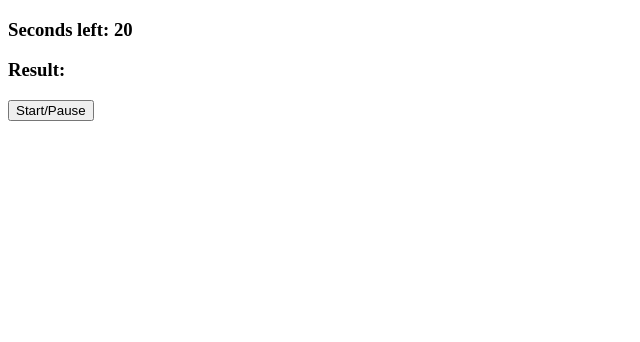
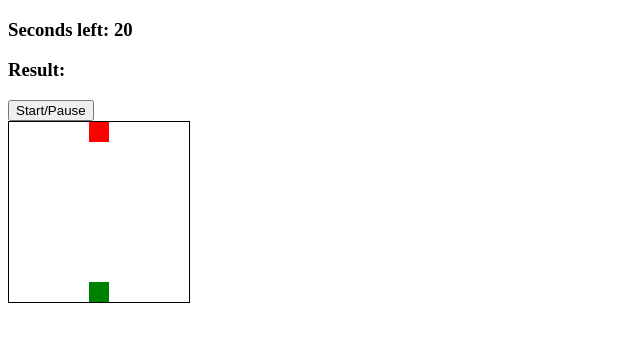
Before and after one commit to Emilykidd3/frogger, a plain HTML site: page index.html in a window 1280 px wide. Shown: the whole page, without its empty margins (0-640 px from the left). Drawn offline with Linux system fonts and the light colour scheme.

Commit message:
added basic html

```diff
--- a/index.html
+++ b/index.html
@@ -3,7 +3,7 @@
 <head>
     <meta charset="UTF-8">
     <title>Frogger</title>
-    <link rel="stylesheet" type="text/css" href="styles.css">
+    <link rel="stylesheet" type="text/css" href="style.css">
 </head>
 <body>
 
--- a/style.css
+++ b/style.css
@@ -0,0 +1,24 @@
+.grid {
+    border: 1px solid;
+    display: flex;
+    flex-wrap: wrap;
+    height: 180px;
+    width: 180px;
+}
+
+.grid div {
+    height: 20px;
+    width: 20px;
+}
+
+.ending-block {
+    background-color: red;
+}
+
+.starting-block {
+    background-color: blue;
+}
+
+.frog {
+    background-color: green;
+}
```
